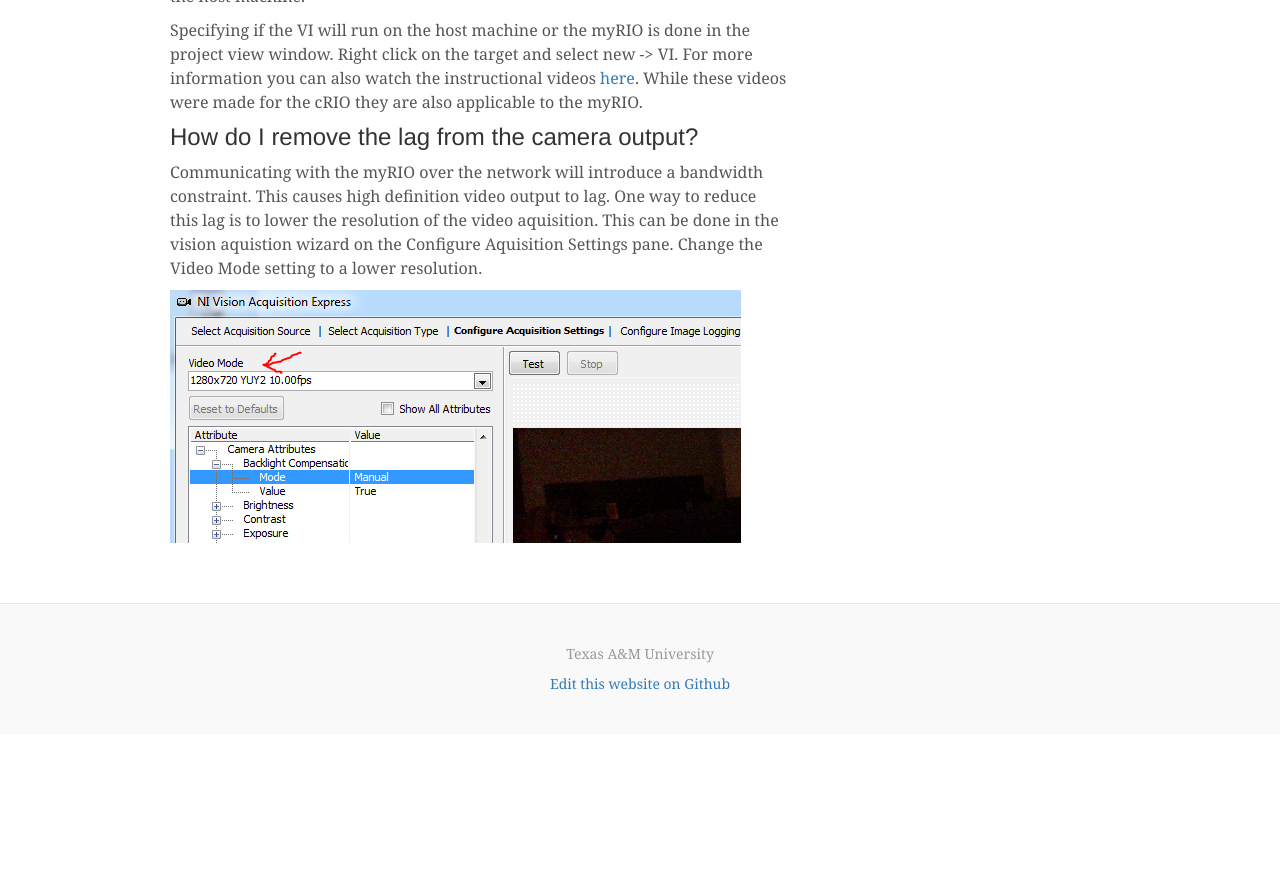
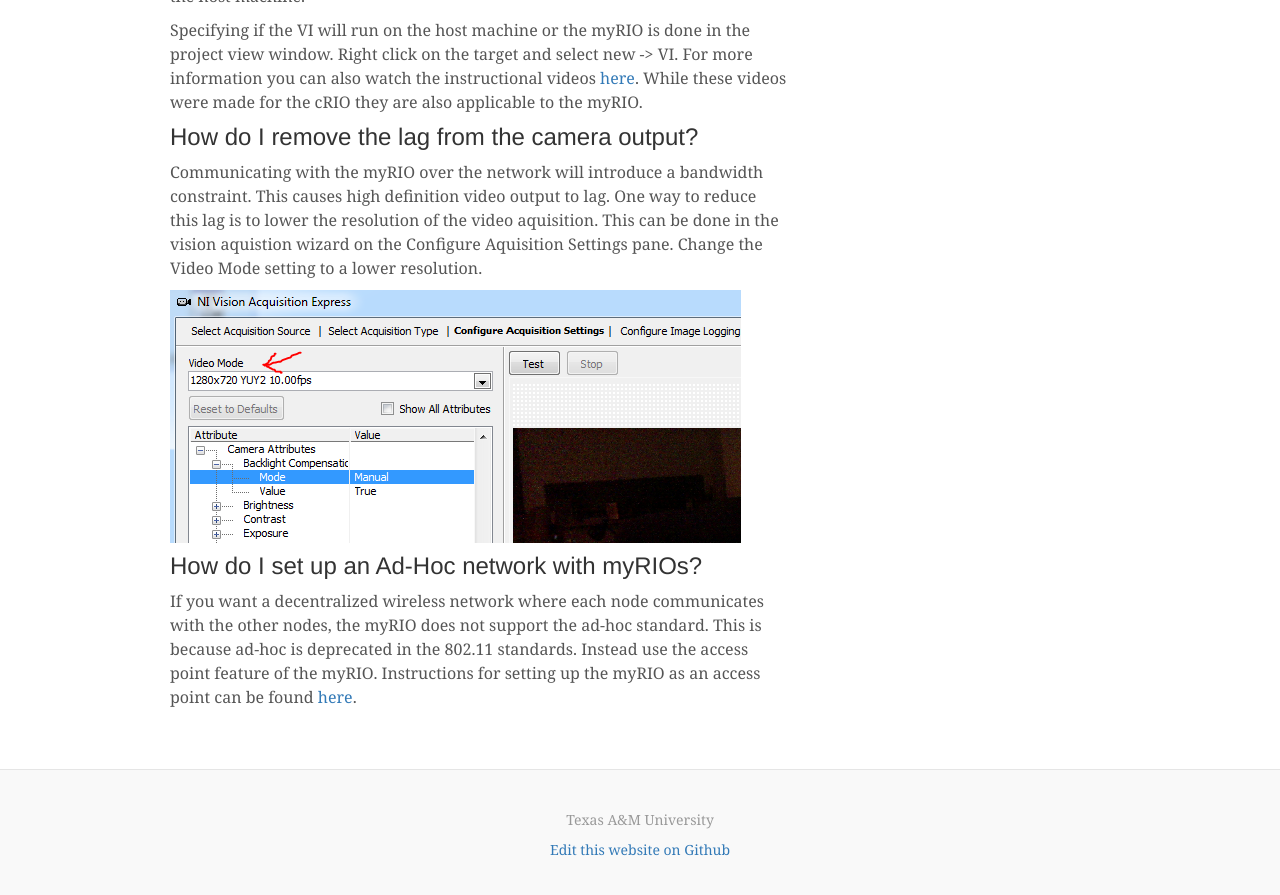
Before and after one commit to LabVIEW-Robotics/LabVIEW-Robotics.github.io, a Jekyll site: the page built from faq.html, in a window 1280 px wide and 900 px high, scrolled down 997 px. Shown: the top 895 px of the window. Built offline with Jekyll 4.4.1, drawn with Linux system fonts in a browser that asks for light colours; nearby versions of some CDN libraries; Markdown is read by kramdown in place of the engine named in the settings; before the commit the page ends 1731 px from its top, so only the background shows below that.

Commit message:
faq ad-hoc

```diff
--- a/faq.html
+++ b/faq.html
@@ -52,3 +52,13 @@
 Change the Video Mode setting to a lower resolution.
 </p>
 <p><img style="max-width:100%;" src="/images/video_resolution.PNG" /></p>
+<h3>How do I set up an Ad-Hoc network with myRIOs?</h3>
+<p>
+If you want a decentralized wireless network where each node
+communicates with the other nodes, the myRIO does not
+support the ad-hoc standard. This is because ad-hoc
+is deprecated in the 802.11 standards. Instead use
+the access point feature of the myRIO. Instructions
+for setting up the myRIO as an access point can be
+found <a href="http://digital.ni.com/public.nsf/allkb/627507F4737474F286257CB4007984C6">here</a>.
+</p>
```
